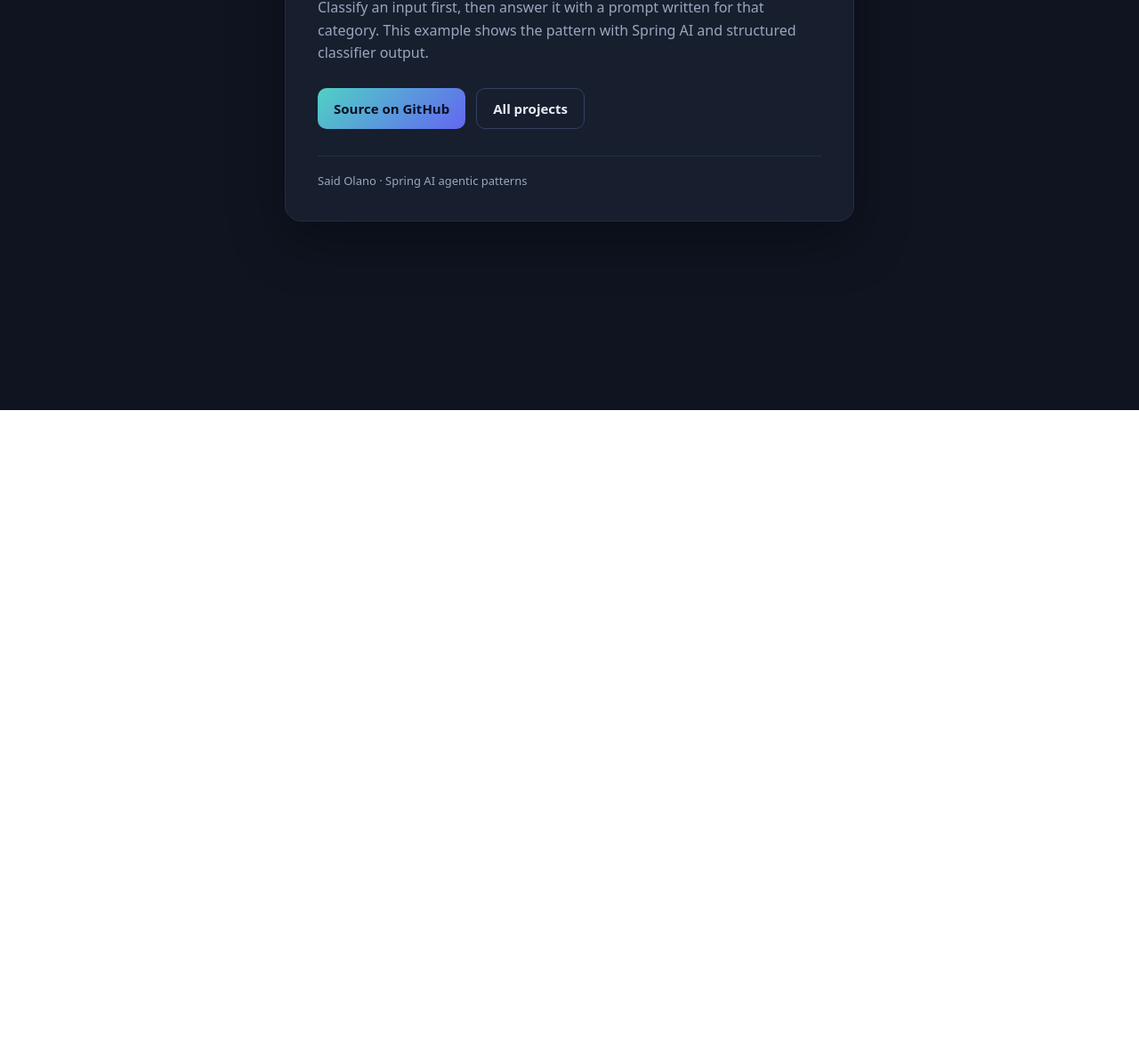
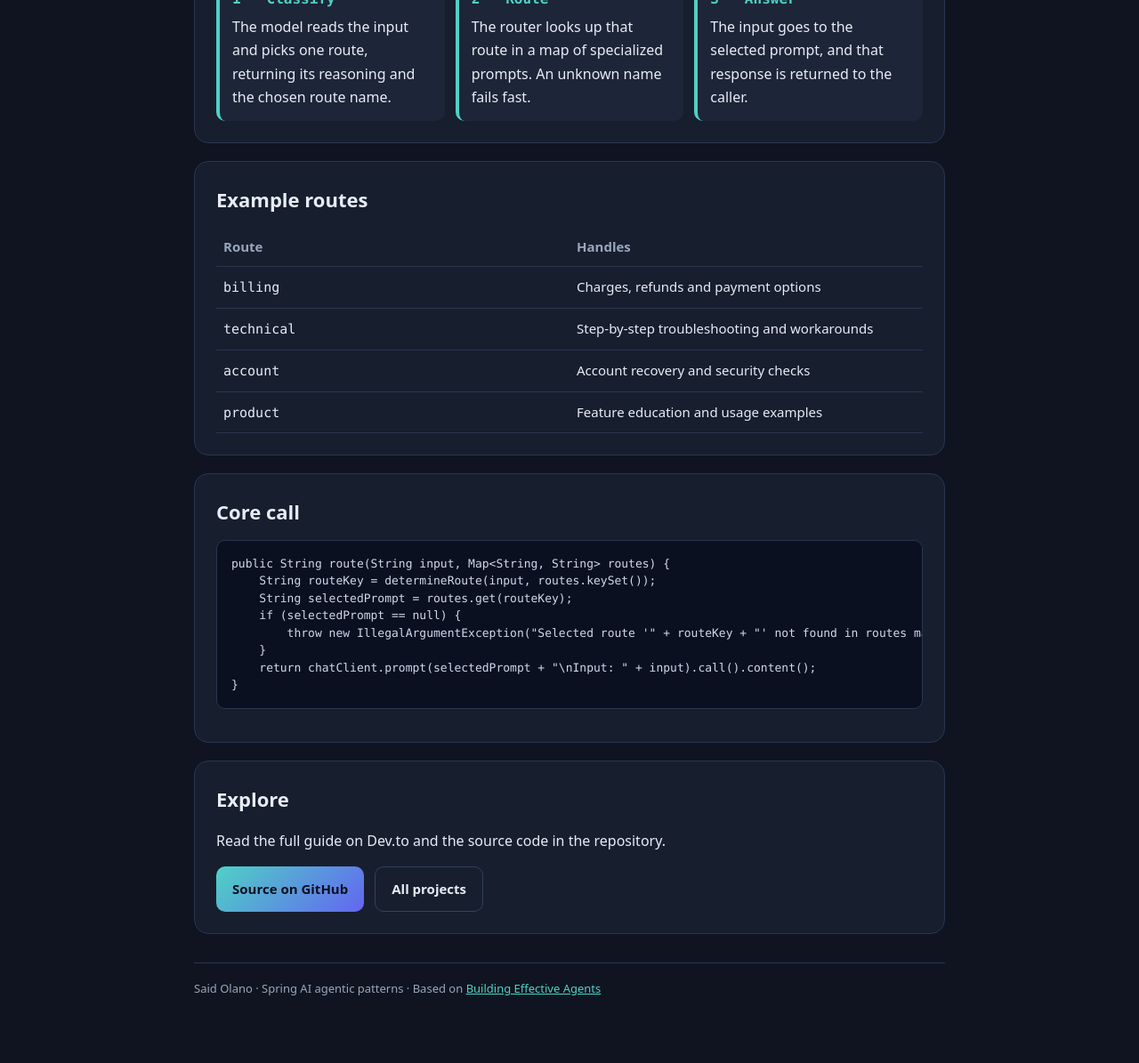
Before and after one commit to josesaid/routing-workflow, a plain HTML site: page index.html in a window 1280 px wide. Shown: the part 339-1534 px from the top of the page at 89% size. Before the commit the page ends 800 px from the top, so only its background shows below. Drawn offline with Linux system fonts and the light colour scheme.

Commit message:
Expand routing-workflow Pages site with full content
Co-Authored-By: Claude Haiku 5.5 <noreply@anthropic.com>

Claude-Session: https://claude.ai/code/session_01QDKu8RGZoFPBFAekYTFeSj

```diff
--- a/index.html
+++ b/index.html
@@ -6,33 +6,81 @@
 <title>Routing Workflow | Said Olano</title>
 <meta name="description" content="Routing workflow pattern with Spring AI: classify an input, then answer with a specialized prompt.">
 <style>
-  :root { --bg:#0f1420; --card:#171e2e; --text:#e7ecf5; --muted:#9aa6bd; --accent:#4fd1c5; --accent2:#6366f1; }
+  :root { --bg:#0f1420; --card:#171e2e; --card2:#1d2538; --text:#e7ecf5; --muted:#9aa6bd; --accent:#4fd1c5; --accent2:#6366f1; --line:#2a3550; }
   * { box-sizing: border-box; }
-  body { margin:0; min-height:100vh; display:grid; place-items:center; padding:24px;
-         background: radial-gradient(1200px 600px at 10% -10%, #1d2a44 0%, var(--bg) 60%);
-         color:var(--text); font-family: system-ui, -apple-system, "Segoe UI", Roboto, sans-serif; }
-  main { width:min(640px,100%); background:var(--card); border:1px solid #242d42; border-radius:18px; padding:36px; box-shadow:0 20px 60px rgba(0,0,0,.35); }
-  .eyebrow { color:var(--accent); font-size:13px; letter-spacing:.12em; text-transform:uppercase; margin:0 0 10px; }
-  h1 { margin:0 0 14px; font-size:clamp(26px,4vw,34px); line-height:1.2; }
-  p { color:var(--muted); line-height:1.6; margin:0 0 26px; font-size:16px; }
-  .actions { display:flex; flex-wrap:wrap; gap:12px; }
-  .btn { display:inline-flex; align-items:center; gap:8px; padding:12px 18px; border-radius:10px; text-decoration:none; font-weight:600; font-size:15px; transition:transform .15s ease, opacity .15s ease; }
-  .btn:hover { transform:translateY(-1px); opacity:.92; }
-  .btn-primary { background:linear-gradient(135deg, var(--accent), var(--accent2)); color:#0b1020; }
-  .btn-ghost { border:1px solid #33405e; color:var(--text); background:transparent; }
-  footer { margin-top:30px; padding-top:18px; border-top:1px solid #242d42; color:var(--muted); font-size:13px; }
+  body { margin:0; background: radial-gradient(1200px 600px at 10% -10%, #1d2a44 0%, var(--bg) 60%); color:var(--text);
+         font: 16px/1.65 system-ui, -apple-system, "Segoe UI", Roboto, sans-serif; min-height:100vh; }
+  main { max-width: 880px; margin: 0 auto; padding: 56px 18px 72px; }
+  .eyebrow { color:var(--accent); font-size:12px; letter-spacing:.14em; text-transform:uppercase; margin:0 0 10px; }
+  h1 { font-size: clamp(30px, 5.5vw, 46px); line-height:1.15; margin:0 0 14px; }
+  h2 { font-size: 22px; margin: 0 0 12px; }
+  p.lead { color: var(--muted); font-size: 18px; margin: 0 0 26px; max-width: 680px; }
+  section { background: var(--card); border:1px solid var(--line); border-radius: 16px; padding: 24px; margin: 20px 0; }
+  .actions { display:flex; flex-wrap:wrap; gap:12px; margin-top: 8px; }
+  .btn { display:inline-flex; align-items:center; padding:12px 18px; border-radius:10px; text-decoration:none; font-weight:600; font-size:15px; transition: transform .15s ease, opacity .15s ease; }
+  .btn:hover { transform: translateY(-1px); opacity:.92; }
+  .btn-primary { background: linear-gradient(135deg, var(--accent), var(--accent2)); color:#0b1020; }
+  .btn-ghost { border:1px solid #33405e; color: var(--text); }
+  .flow { display:grid; grid-template-columns: repeat(auto-fit, minmax(190px, 1fr)); gap:12px; list-style:none; padding:0; margin:0; }
+  .flow li { background: var(--card2); border-left: 4px solid var(--accent); border-radius: 10px; padding: 14px; }
+  .flow b { display:block; color: var(--accent); font-family: ui-monospace, Menlo, monospace; margin-bottom: 4px; }
+  table { width:100%; border-collapse: collapse; font-size: 15px; }
+  th, td { text-align:left; padding: 10px 8px; border-bottom: 1px solid var(--line); vertical-align: top; }
+  th { color: var(--muted); font-weight: 600; width: 28%; }
+  pre { background: #0b1020; border:1px solid var(--line); border-radius: 10px; padding: 16px; overflow-x:auto; font: 13px/1.5 ui-monospace, Menlo, monospace; color:#cfd8ea; }
+  code { font-family: ui-monospace, Menlo, monospace; }
+  a { color: var(--accent); }
+  footer { margin-top: 32px; padding-top: 18px; border-top: 1px solid var(--line); color: var(--muted); font-size: 13px; }
 </style>
 </head>
 <body>
 <main>
   <p class="eyebrow">Spring AI · Agentic patterns</p>
   <h1>Routing Workflow</h1>
-  <p>Classify an input first, then answer it with a prompt written for that category. This example shows the pattern with Spring AI and structured classifier output.</p>
-  <div class="actions">
-    <a class="btn btn-primary" href="https://github.com/josesaid/routing-workflow" target="_blank" rel="noopener">Source on GitHub</a>
-    <a class="btn btn-ghost" href="https://josesaid.github.io/">All projects</a>
-  </div>
-  <footer>Said Olano · Spring AI agentic patterns</footer>
+  <p class="lead">Classify an input first, then answer it with a prompt written for that category. This example shows the pattern with Spring AI and structured classifier output.</p>
+
+  <section>
+    <h2>How it works</h2>
+    <ul class="flow">
+      <li><b>1 · Classify</b>The model reads the input and picks one route, returning its reasoning and the chosen route name.</li>
+      <li><b>2 · Route</b>The router looks up that route in a map of specialized prompts. An unknown name fails fast.</li>
+      <li><b>3 · Answer</b>The input goes to the selected prompt, and that response is returned to the caller.</li>
+    </ul>
+  </section>
+
+  <section>
+    <h2>Example routes</h2>
+    <table>
+      <tr><th>Route</th><th>Handles</th></tr>
+      <tr><td><code>billing</code></td><td>Charges, refunds and payment options</td></tr>
+      <tr><td><code>technical</code></td><td>Step-by-step troubleshooting and workarounds</td></tr>
+      <tr><td><code>account</code></td><td>Account recovery and security checks</td></tr>
+      <tr><td><code>product</code></td><td>Feature education and usage examples</td></tr>
+    </table>
+  </section>
+
+  <section>
+    <h2>Core call</h2>
+<pre><code>public String route(String input, Map&lt;String, String&gt; routes) {
+    String routeKey = determineRoute(input, routes.keySet());
+    String selectedPrompt = routes.get(routeKey);
+    if (selectedPrompt == null) {
+        throw new IllegalArgumentException("Selected route '" + routeKey + "' not found in routes map");
+    }
+    return chatClient.prompt(selectedPrompt + "\nInput: " + input).call().content();
+}</code></pre>
+  </section>
+
+  <section>
+    <h2>Explore</h2>
+    <p>Read the full guide on Dev.to and the source code in the repository.</p>
+    <div class="actions">
+      <a class="btn btn-primary" href="https://github.com/josesaid/routing-workflow" target="_blank" rel="noopener">Source on GitHub</a>
+      <a class="btn btn-ghost" href="https://josesaid.github.io/">All projects</a>
+    </div>
+  </section>
+
+  <footer>Said Olano · Spring AI agentic patterns · Based on <a href="https://www.anthropic.com/research/building-effective-agents" target="_blank" rel="noopener">Building Effective Agents</a></footer>
 </main>
 </body>
 </html>
```
